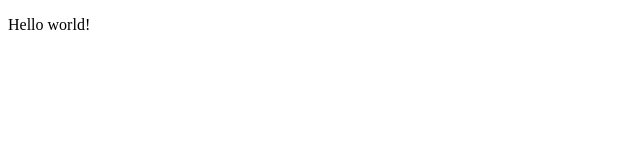
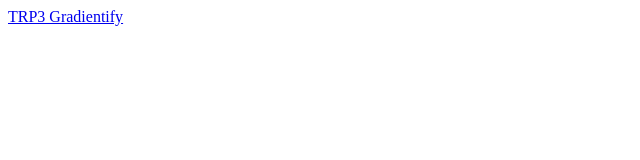
Before and after one commit to double128/double128.github.io, a plain HTML site: page index.html in a window 1280 px wide. Shown: the whole page, without its empty margins (0-640 px from the left). Drawn offline with Linux system fonts and the light colour scheme.

Commit message:
Update index.html

```diff
--- a/index.html
+++ b/index.html
@@ -1,6 +1,6 @@
 <!doctype html>
 
 <body>
-	<p>Hello world!</p>
+	<a href="https://github.com/double128/trp3-gradientify">TRP3 Gradientify</a>
 </body>
 </html>
```
